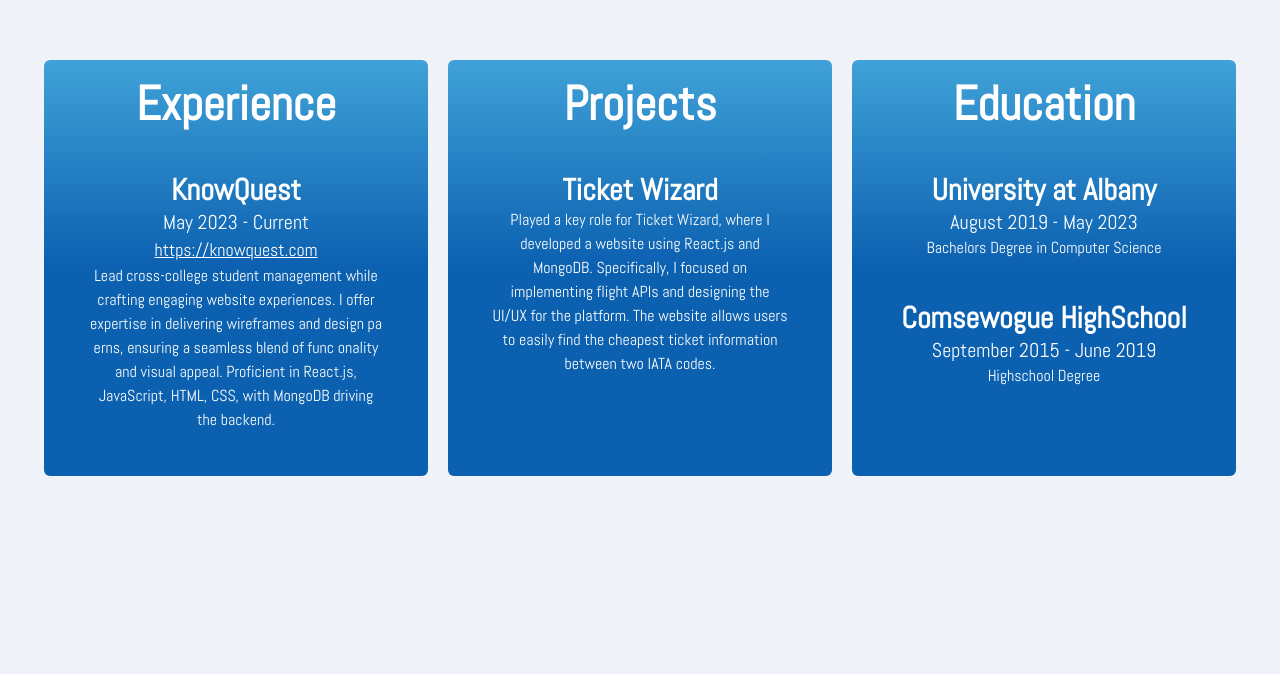
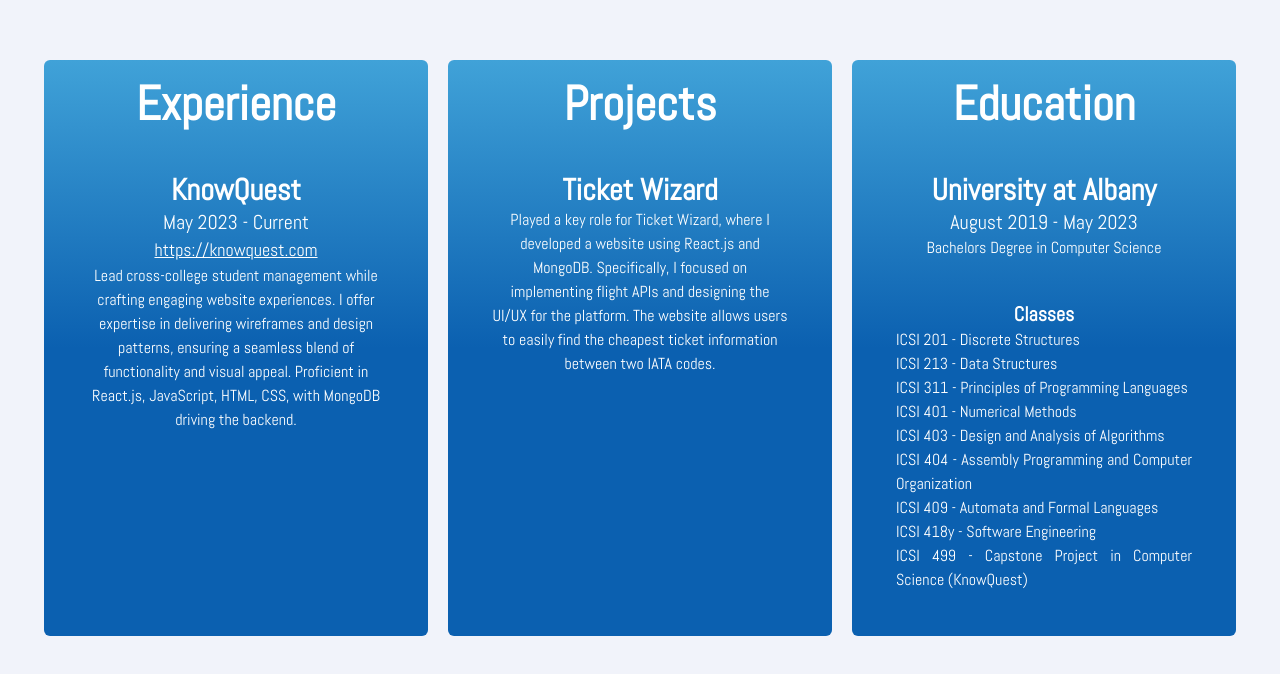
Before and after one commit to ZachWeller/Resume, a website: page index.html in a window 1280 px wide. Shown: the part 1200-1874 px from the top of the page. Before the commit the page ends 1720 px from the top, so only its background shows below. Drawn offline with Linux system fonts and the light colour scheme.

Commit message:
Replaced Highschool with classes from college

```diff
--- a/index.html
+++ b/index.html
@@ -28,7 +28,7 @@
                 </a>
             </li>
             <li class="list-none p-5 ml-auto ">
-                <a href="../resume/ZacharyWellerResume.pdf" class="flex gap-2" download>
+                <a href="./resume/ZacharyWellerResume.pdf" class="flex gap-2" download>
                     <div class="text-accent font-semibold font-abel text-xl">
                         Resume
 
@@ -110,10 +110,11 @@
                     <p class="text-xl font-normal">May 2023 -
                         Current</p>
                     <a href="https://knowquest.com" class="cursor-pointer underline text-lg">https://knowquest.com</a>
-                    <p>Lead cross-college student management while crafting engaging website experiences. I offer
-                        expertise in delivering wireframes and design pa erns, ensuring a seamless blend of func onality
-                        and
-                        visual appeal. Proficient in React.js, JavaScript, HTML, CSS, with MongoDB driving the backend.
+                    <p>
+                        Lead cross-college student management while crafting engaging website experiences. I offer
+                        expertise in delivering wireframes and design patterns, ensuring a seamless blend of
+                        functionality and visual appeal. Proficient in React.js, JavaScript, HTML, CSS, with MongoDB
+                        driving the backend.
                     </p>
                 </li>
             </ul>
@@ -143,11 +144,18 @@
                     <p>Bachelors Degree in Computer Science</p>
                 </li>
                 <li class="list-none font-abel text-white">
-                    <h3 class="text-3xl font-bold">Comsewogue HighSchool</h3>
-                    <p class="text-xl font-normal">September 2015 - June 2019</p>
-
-                    <p>Highschool Degree</p>
-
+                    <h3 class="text-xl font-bold">Classes</h3>
+                    <div class="grid grid-cols-1 gap-x-5 text-justify">
+                        <p>ICSI 201 - Discrete Structures</p>
+                        <p>ICSI 213 - Data Structures</p>
+                        <p>ICSI 311 - Principles of Programming Languages</p>
+                        <p>ICSI 401 - Numerical Methods</p>
+                        <p>ICSI 403 - Design and Analysis of Algorithms</p>
+                        <p>ICSI 404 - Assembly Programming and Computer Organization</p>
+                        <p>ICSI 409 - Automata and Formal Languages</p>
+                        <p>ICSI 418y - Software Engineering</p>
+                        <p>ICSI 499 - Capstone Project in Computer Science (KnowQuest)</p>
+                    </div>
                 </li>
             </ul>
         </div>
```
Also changed, not shown: about.html (+1 -1 lines), stylesheet/output.css.
